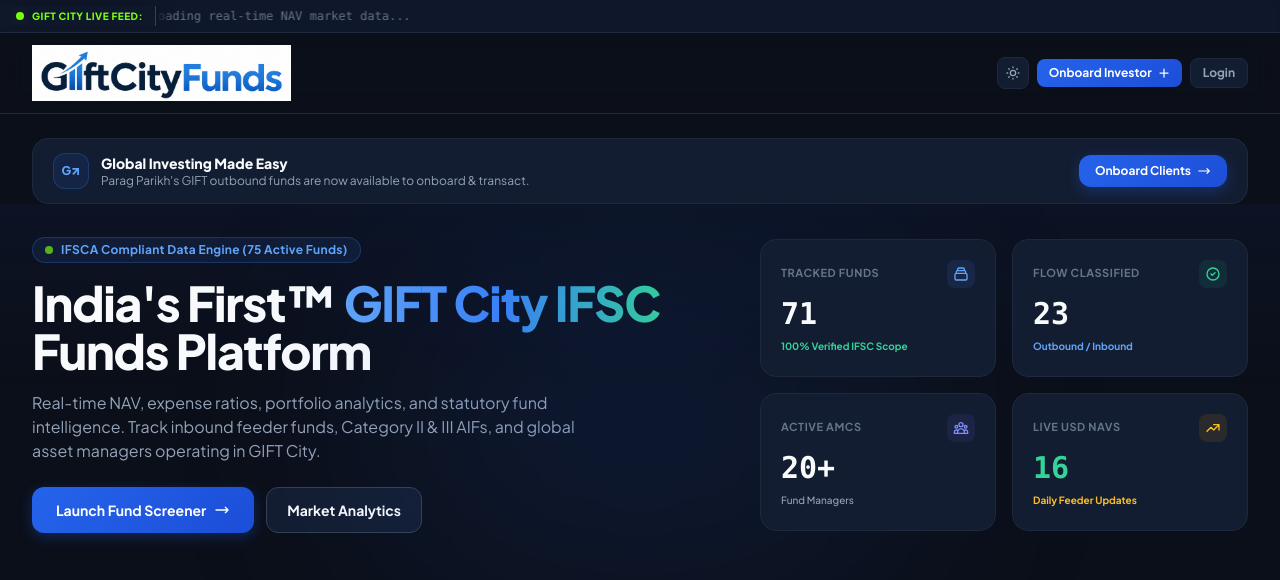
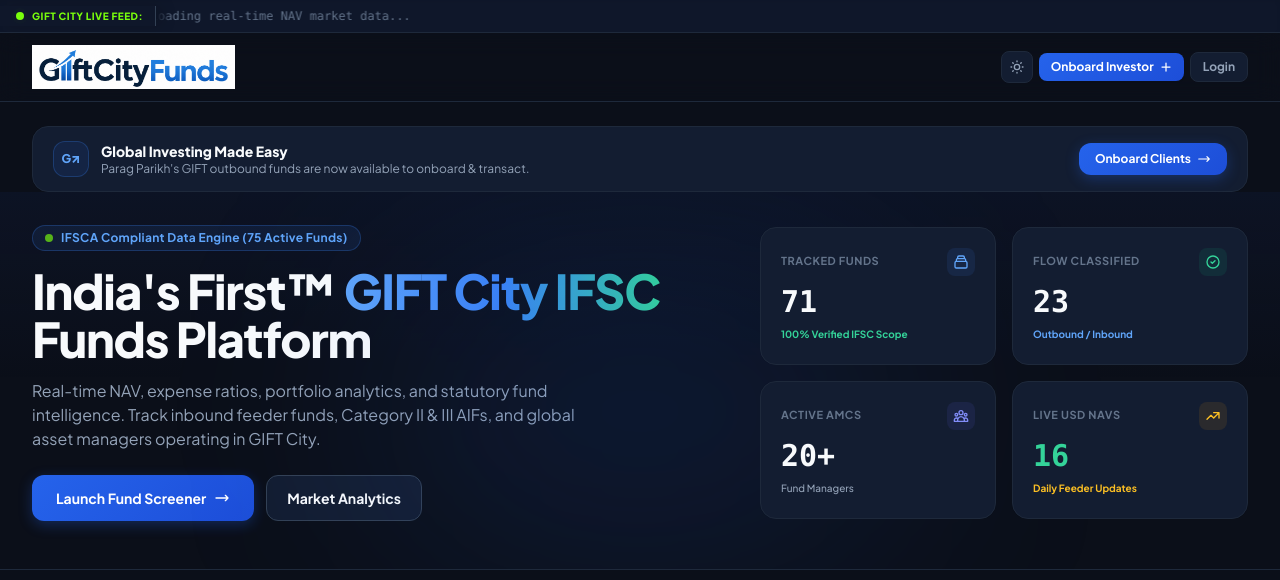
Before and after one commit to nivesh-star/giftcityfunds, a Flask app: page / in a window 1280 px wide. Shown: the top 580 px of the page. Run offline with Flask 3, Linux system fonts and the light colour scheme; some libraries are stand-ins or nearby versions.

Commit message:
Fix header logo squish caused by nav flexbox overflow
The logo <a> was the only nav flex item without shrink-0, so once the
enlarged logo pushed total nav content past the max-w-7xl container,
flexbox absorbed 100% of the overflow by crushing the logo's width
down to a sliver (height stayed pinned, producing the squished/
illegible look reported on the live site).

Give the logo shrink-0 so it can no longer be distorted, dial its
height back to h-11 (still bigger than before the earlier crop, since
the tagline-free crop makes the same height read larger), and trim a
little slack from the nav link gaps, search box, and action-area gaps
so the row fits without clipping the Login button at 1536px-wide
viewports (the tightest width where the full desktop nav shows).

Verified at 1280/1536/1600/1920px widths via local screenshots.

Co-Authored-By: Claude Sonnet 5 <noreply@anthropic.com>

```diff
--- a/templates/index.html
+++ b/templates/index.html
@@ -66,12 +66,12 @@
     <div class="max-w-7xl mx-auto flex items-center justify-between gap-4">
 
       <!-- Brand Logo -->
-      <a href="/" class="flex items-center gap-2.5 group">
-        <img src="{{ url_for('static', filename='img/logo.png') }}" alt="GiftCityFunds" class="h-14 w-auto">
+      <a href="/" class="flex items-center gap-2.5 group shrink-0">
+        <img src="{{ url_for('static', filename='img/logo.png') }}" alt="GiftCityFunds" class="h-11 w-auto shrink-0">
       </a>
 
       <!-- Navigation Links -->
-      <ul class="hidden 2xl:flex items-center gap-3 xl:gap-5 text-xs font-bold tracking-wide text-[var(--color-text-muted)] whitespace-nowrap shrink-0 min-w-0">
+      <ul class="hidden 2xl:flex items-center gap-3 xl:gap-4 text-xs font-bold tracking-wide text-[var(--color-text-muted)] whitespace-nowrap shrink-0 min-w-0">
         <li><a href="#dashboard" class="hover:text-blue-500 transition-colors flex items-center gap-1">Dashboard</a></li>
         <li><a href="#screener" class="hover:text-blue-500 transition-colors flex items-center gap-1">Fund Screener</a></li>
         <li><a href="/gift-city-outbound" class="hover:text-blue-500 transition-colors flex items-center gap-1">Outbound Funds</a></li>
@@ -81,10 +81,10 @@
       </ul>
 
       <!-- Action Area -->
-      <div class="flex items-center gap-1 xl:gap-2 shrink-0 ml-auto min-w-0">
+      <div class="flex items-center gap-1 xl:gap-1.5 shrink-0 ml-auto min-w-0">
         <!-- Quick Search -->
-        <div class="relative hidden 2xl:block w-40 shrink-0">
-          <input type="text" id="navQuickSearch" placeholder="Search 75 funds..." class="w-full bg-[var(--color-card)] border border-[var(--color-border)] rounded-xl px-3 py-1.5 text-xs text-[var(--color-text)] placeholder-[var(--color-text-subtle)] focus:outline-none focus:border-blue-500 transition-all" />
+        <div class="relative hidden 2xl:block w-36 shrink-0">
+          <input type="text" id="navQuickSearch" placeholder="Search funds..." class="w-full bg-[var(--color-card)] border border-[var(--color-border)] rounded-xl px-3 py-1.5 text-xs text-[var(--color-text)] placeholder-[var(--color-text-subtle)] focus:outline-none focus:border-blue-500 transition-all" />
           <span class="absolute right-2.5 top-2 text-[10px] text-[var(--color-text-subtle)]">⌘K</span>
         </div>
 
```
